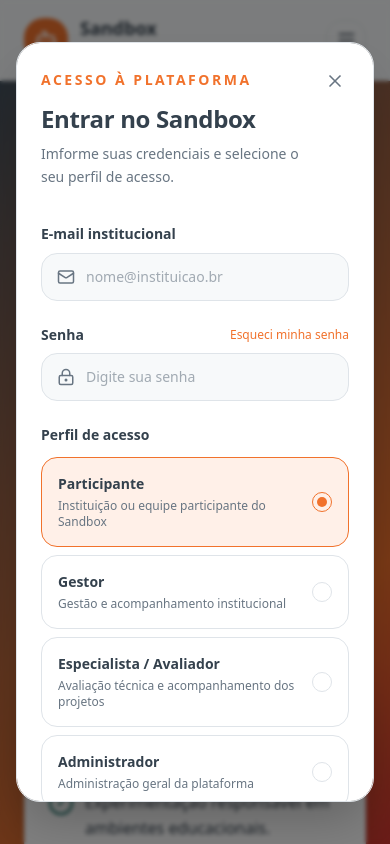
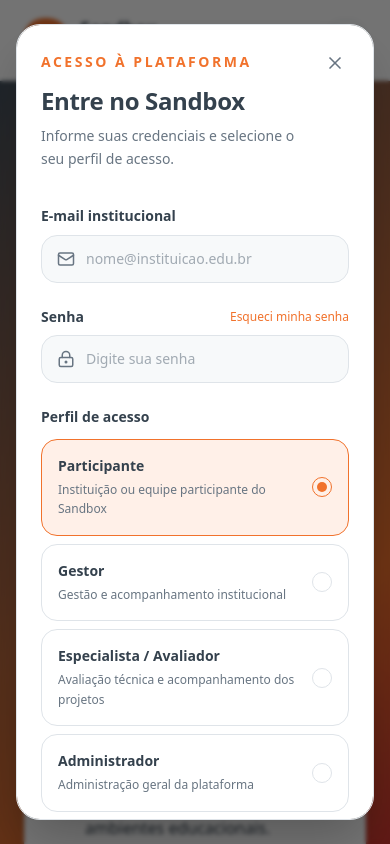
Before and after one commit to beatnees/sandbox, a Next.js app: page /sandbox/ in a window 390 px wide. Both pictures are taken after a click on the button "Acessar plataforma →". Shown: the top 844 px of the page. Built offline with nearby package versions, Linux system fonts and the light colour scheme.

Commit message:
adiciona modal de login responsivo e integra header, hero e footer

```diff
--- a/components/auth/LoginModal.tsx
+++ b/components/auth/LoginModal.tsx
@@ -1,11 +1,13 @@
 "use client";
 
-import { useState } from "react";
+import { useEffect, useState } from "react";
+import { createPortal } from "react-dom";
 import { LockKeyhole, Mail, X } from "lucide-react";
 
 type LoginModalProps = {
   className?: string;
   label?: string;
+  onOpen?: () => void;
 };
 
 const perfis = [
@@ -34,31 +36,57 @@ const perfis = [
 export default function LoginModal({
   className = "",
   label = "Acessar plataforma",
+  onOpen,
 }: LoginModalProps) {
   const [aberto, setAberto] = useState(false);
   const [perfil, setPerfil] = useState("participante");
-  return (
-    <>
-      {/* botão para abrir o modal */}
-      <button
-        type="button"
-        onClick={() => setAberto(true)}
-        className={className}
-      >
-        {label}
-      </button>
+  const [mounted, setMounted] = useState(false);
 
-      {/* modal */}
-      {aberto && (
+  useEffect(() => {
+    setMounted(true);
+  }, []);
+
+  useEffect(() => {
+    if (!aberto) return;
+
+    const fecharComEsc = (event: KeyboardEvent) => {
+      if (event.key === "Escape") {
+        setAberto(false);
+      }
+    };
+
+    document.addEventListener("keydown", fecharComEsc);
+
+    // impede a página de rolar atrás do modal
+    const overflowAnterior = document.body.style.overflow;
+    document.body.style.overflow = "hidden";
+
+    return () => {
+      document.removeEventListener("keydown", fecharComEsc);
+      document.body.style.overflow = overflowAnterior;
+    };
+  }, [aberto]);
+
+  const abrirModal = () => {
+    onOpen?.();
+    setAberto(true);
+  };
+
+  const modal =
+    aberto && mounted
+      ? createPortal(
           <div
-          className="fixed inset-0 z-100 flex items-center justify-center bg-black/50 px-4 py-6 backdrop-blur-[2px]"
+            className="fixed inset-0 z-9999 flex items-center justify-center bg-black/55 px-4 py-6 backdrop-blur-[2px]"
             onMouseDown={() => setAberto(false)}
           >
             <div
-            className="relative max-h-[90vh] w-full max-w-xl overflow-y-auto rounded-3xl border border-border bg-card p-6 shadow-2xl sm:p-8"
-            onMouseDown={(e) => e.stopPropagation()}
+              role="dialog"
+              aria-modal="true"
+              aria-labelledby="login-title"
+              className="relative max-h-[calc(100vh-3rem)] w-full max-w-xl overflow-y-auto rounded-3xl border border-border bg-card p-6 shadow-2xl sm:p-8"
+              onMouseDown={(event) => event.stopPropagation()}
             >
-            {/* fechar */}
+              {/* Fechar */}
               <button
                 type="button"
                 onClick={() => setAberto(false)}
@@ -68,26 +96,29 @@ export default function LoginModal({
                 <X size={20} />
               </button>
 
-            {/* cabeçalho */}
+              {/* Cabeçalho */}
               <div className="pr-10">
                 <span className="text-sm font-semibold uppercase tracking-[0.18em] text-primary">
                   Acesso à plataforma
                 </span>
 
-              <h2 className="mt-3 text-2xl font-bold text-foreground sm:text-3xl">
-                Entrar no Sandbox
+                <h2
+                  id="login-title"
+                  className="mt-3 text-2xl font-bold text-foreground sm:text-3xl"
+                >
+                  Entre no Sandbox
                 </h2>
 
                 <p className="mt-2 text-sm leading-relaxed text-muted-foreground">
-                Imforme suas credenciais e selecione o seu perfil de acesso.
+                  Informe suas credenciais e selecione o seu perfil de acesso.
                 </p>
               </div>
 
               <form className="mt-8 space-y-6">
-              {/* email */}
+                {/* E-mail */}
                 <div>
                   <label
-                  htmlFor="email"
+                    htmlFor="login-email"
                     className="text-sm font-semibold text-foreground"
                   >
                     E-mail institucional
@@ -98,30 +129,31 @@ export default function LoginModal({
                       size={18}
                       className="absolute left-4 top-1/2 -translate-y-1/2 text-muted-foreground"
                     />
+
                     <input
-                    id="email"
+                      id="login-email"
                       type="email"
-                    placeholder="nome@instituicao.br"
+                      placeholder="nome@instituicao.edu.br"
                       className="h-12 w-full rounded-xl border border-border bg-background pl-11 pr-4 text-sm text-foreground outline-none transition placeholder:text-muted-foreground/60 focus:border-primary focus:ring-2 focus:ring-primary/15"
                     />
                   </div>
                 </div>
 
-              {/* senha */}
+                {/* Senha */}
                 <div>
                   <div className="flex items-center justify-between gap-4">
                     <label
-                    htmlFor="senha"
+                      htmlFor="login-senha"
                       className="text-sm font-semibold text-foreground"
                     >
                       Senha
                     </label>
+
                     <button
                       type="button"
                       className="text-xs font-medium text-primary hover:underline"
                     >
-                    {" "}
-                    Esqueci minha senha{" "}
+                      Esqueci minha senha
                     </button>
                   </div>
 
@@ -132,7 +164,7 @@ export default function LoginModal({
                     />
 
                     <input
-                    id="senha"
+                      id="login-senha"
                       type="password"
                       placeholder="Digite sua senha"
                       className="h-12 w-full rounded-xl border border-border bg-background pl-11 pr-4 text-sm text-foreground outline-none transition placeholder:text-muted-foreground/60 focus:border-primary focus:ring-2 focus:ring-primary/15"
@@ -140,7 +172,7 @@ export default function LoginModal({
                   </div>
                 </div>
 
-              {/* perfil */}
+                {/* Perfil */}
                 <div>
                   <p className="text-sm font-semibold text-foreground">
                     Perfil de acesso
@@ -166,7 +198,7 @@ export default function LoginModal({
                               {item.titulo}
                             </p>
 
-                          <p className="mt-1 text-xs text-muted-foreground">
+                            <p className="mt-1 text-xs leading-relaxed text-muted-foreground">
                               {item.descricao}
                             </p>
                           </div>
@@ -195,8 +227,18 @@ export default function LoginModal({
                 </button>
               </form>
             </div>
-        </div>
-      )}
+          </div>,
+          document.body,
+        )
+      : null;
+
+  return (
+    <>
+      <button type="button" onClick={abrirModal} className={className}>
+        {label}
+      </button>
+
+      {modal}
     </>
   );
 }
--- a/components/layout/Footer.tsx
+++ b/components/layout/Footer.tsx
@@ -1,4 +1,5 @@
 import Link from "next/link";
+import LoginModal from "../auth/LoginModal";
 import { Bot } from "lucide-react";
 
 export default function Footer() {
@@ -58,18 +59,15 @@ export default function Footer() {
           <div>
             <h3 className="font-semibold text-foreground">Plataforma</h3>
             <div className="mt-5 flex flex-col gap-3">
-              <Link
-                href="/login"
-                className="text-sm text-muted-foreground transition hover:text-primary"
-              >
-                Acessar plataforma
-              </Link>
-              <Link
-                href="/login"
-                className="text-sm text-muted-foreground transition hover:text-primary"
-              >
-                Entrar
-              </Link>
+              <LoginModal
+                label="Acessar plataforma"
+                className="w-fit text-left text-sm text-muted-foreground transition hover:text-primary"
+              />
+
+              <LoginModal
+                label="Entrar"
+                className="w-fit text-left text-sm text-muted-foreground transition hover:text-primary"
+              />
             </div>
           </div>
         </div>
--- a/components/layout/Header.tsx
+++ b/components/layout/Header.tsx
@@ -8,7 +8,7 @@ export default function Header() {
   const [menuOpen, setMenuOpen] = useState(false);
 
   return (
-    <header className="sticky top-0 z-50 w-full border-b border-border bg-surface)/95 backdrop-blur">
+    <header className="sticky top-0 z-50 w-full border-b border-border bg-surface/80 backdrop-blur">
       <div className="mx-auto flex h-20 max-w-7xl items-center justify-between px-6">
         {/* Logo */}
         <Link href="/" className="flex items-center gap-3">
@@ -111,12 +111,11 @@ export default function Header() {
               Projetos
             </a>
 
-            <Link
-              href="/login"
+            <LoginModal
+              label="Acessar plataforma"
+              onOpen={() => setMenuOpen(false)}
               className="mt-3 rounded-xl bg-primary px-5 py-3 text-center font-semibold text-primary-foreground"
-            >
-              Acessar plataforma
-            </Link>
+            />
           </nav>
         </div>
       )}
```
Lines whose indentation alone changed are shown as unchanged.
